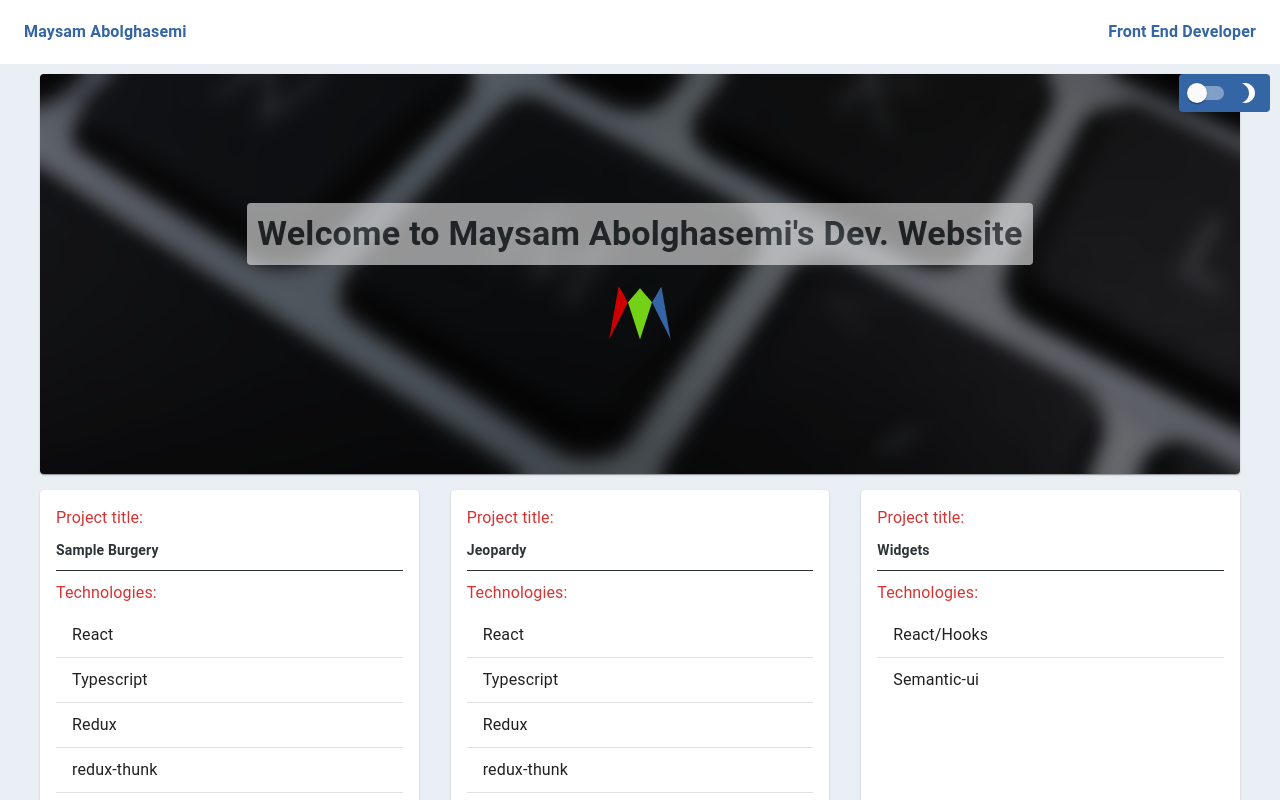
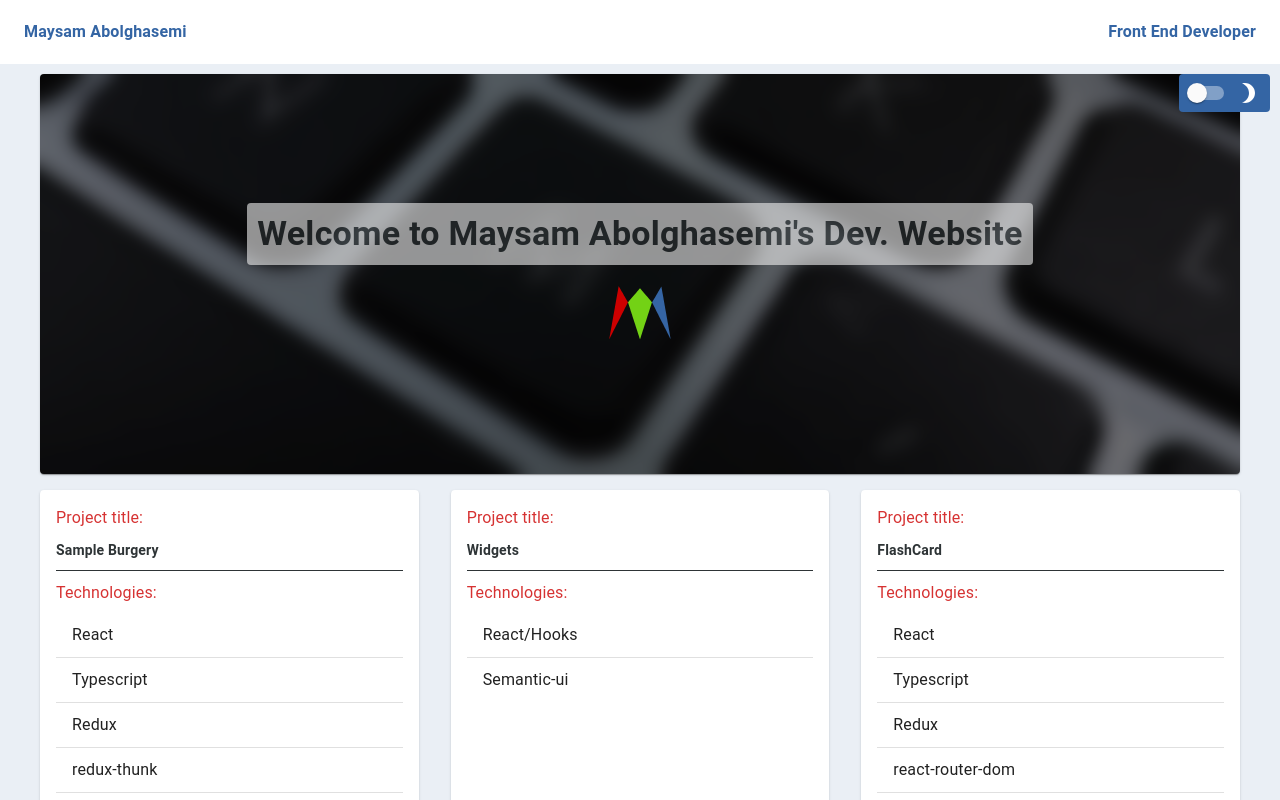
Before and after one commit to maysam-82/myprojects, a React (Create React App) app: page / in a window 1280 px wide. Shown: the top 800 px of the page. Built offline with nearby package versions, Linux system fonts and the light colour scheme.

Commit message:
update project data

```diff
--- a/src/data/projects.js
+++ b/src/data/projects.js
@@ -45,21 +45,6 @@ export const projects = [
     },
     {
         id: 1,
-        title: 'Jeopardy',
-        description: 'Built Jeopardy game app.',
-        url: 'https://maysam-jeopardy.netlify.app',
-        technologies: [
-            techList.REACT,
-            techList.TYPESCRIPT,
-            techList.REDUX,
-            techList.REDUX_THUNK,
-            techList.REACT_ROUTER,
-            techList.REACT_BOOTSTRAP,
-        ],
-        testingLibraries: [testLibraryList.JEST, testLibraryList.ENZYME],
-    },
-    {
-        id: 2,
         title: 'Widgets',
         description: 'Reusable widgets',
         url: 'https://maysam-widgets.netlify.app',
@@ -67,7 +52,7 @@ export const projects = [
         testingLibraries: [testLibraryList.JEST, testLibraryList.ENZYME],
     },
     {
-        id: 3,
+        id: 2,
         title: 'FlashCard',
         description: 'Flash Card application',
         url: 'https://maysam-flashcard.netlify.app',
@@ -81,14 +66,14 @@ export const projects = [
         testingLibraries: [testLibraryList.JEST, testLibraryList.ENZYME],
     },
     {
-        id: 4,
+        id: 3,
         title: 'Storybook',
         description: 'Built reusable components with react storybook',
         url: 'https://maysam-react-storybook.netlify.app',
         technologies: [techList.REACT, techList.REACT_STORY_BOOK],
     },
     {
-        id: 5,
+        id: 4,
         title: 'E-commerce (Code)',
         description: 'An e-commerce project',
         url: 'https://github.com/maysam-82/sample-e-commerce-project',
@@ -104,7 +89,7 @@ export const projects = [
         ],
     },
     {
-        id: 6,
+        id: 5,
         title: 'Note To Self',
         description: 'Note To Self project',
         url: 'https://maysam-note-to-self.netlify.app/',
@@ -116,7 +101,7 @@ export const projects = [
         testingLibraries: [testLibraryList.JEST, testLibraryList.ENZYME],
     },
     {
-        id: 7,
+        id: 6,
         title: 'Book Finder/Adder',
         description: 'Finding and Adding Books',
         url: 'https://maysam-graphql.netlify.app/',
```
